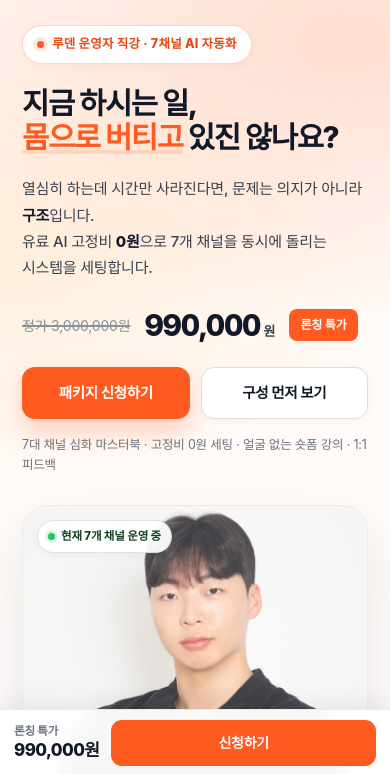
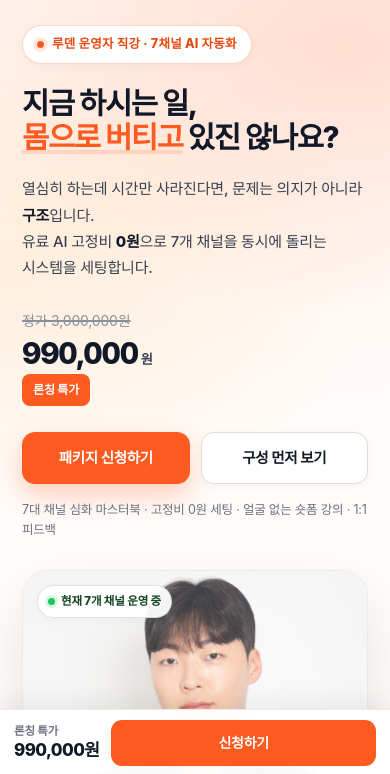
Before and after one commit to khcho0402-sys/system-lab, a plain HTML site: page preview.html in a window 390 px wide. Shown: the part 68-842 px from the top of the page. Drawn offline with Linux system fonts and the light colour scheme; a web font is replaced by a local one.

Commit message:
Preview v5: stack hero price on mobile

```diff
--- a/preview.html
+++ b/preview.html
@@ -170,7 +170,7 @@ h1 .hl::after{
   .op-photo img{height:280px;object-position:50% 4%}
 }
 @media(max-width:560px){
-  .hero-price{gap:14px}
+  .hero-price{flex-direction:column;align-items:flex-start;gap:6px}
   .price-anchor{font-size:14px}
   .price-tag{order:3}
   h1{font-size:clamp(28px,7.6vw,38px)}
```
